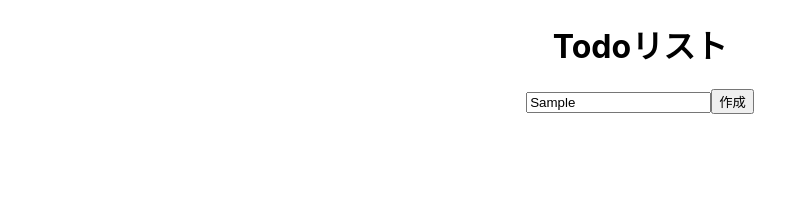
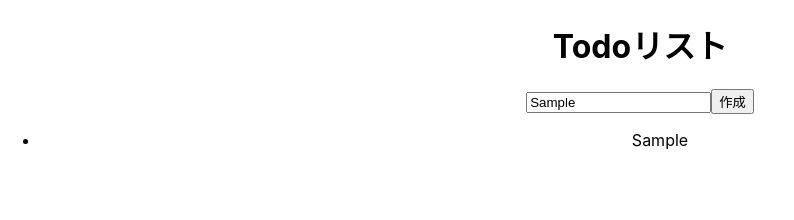
Before and after one commit to naoki-00-ito/react-ts-todo, a React (Create React App) app: page / in a window 1280 px wide. Both pictures are taken after typing "Sample" into the empty fields and a click on the input "作成". Shown: the top 220 px of the page, without its empty margins (0-794 px from the left). Built offline with nearby package versions, Linux system fonts and the light colour scheme.

Commit message:
[Add] todo表示実装

```diff
--- a/src/App.tsx
+++ b/src/App.tsx
@@ -39,6 +39,14 @@ function App() {
 
         <input type="submit" value="作成" className='form__submit' />
       </form>
+
+      <ul className='todo-list'>
+        {todos.map((todo) => (
+          <li key={todo.id} className='todo-list__item'>
+            {todo.inputValue}
+          </li>
+        ))}
+      </ul>
     </div>
   );
 }
```
